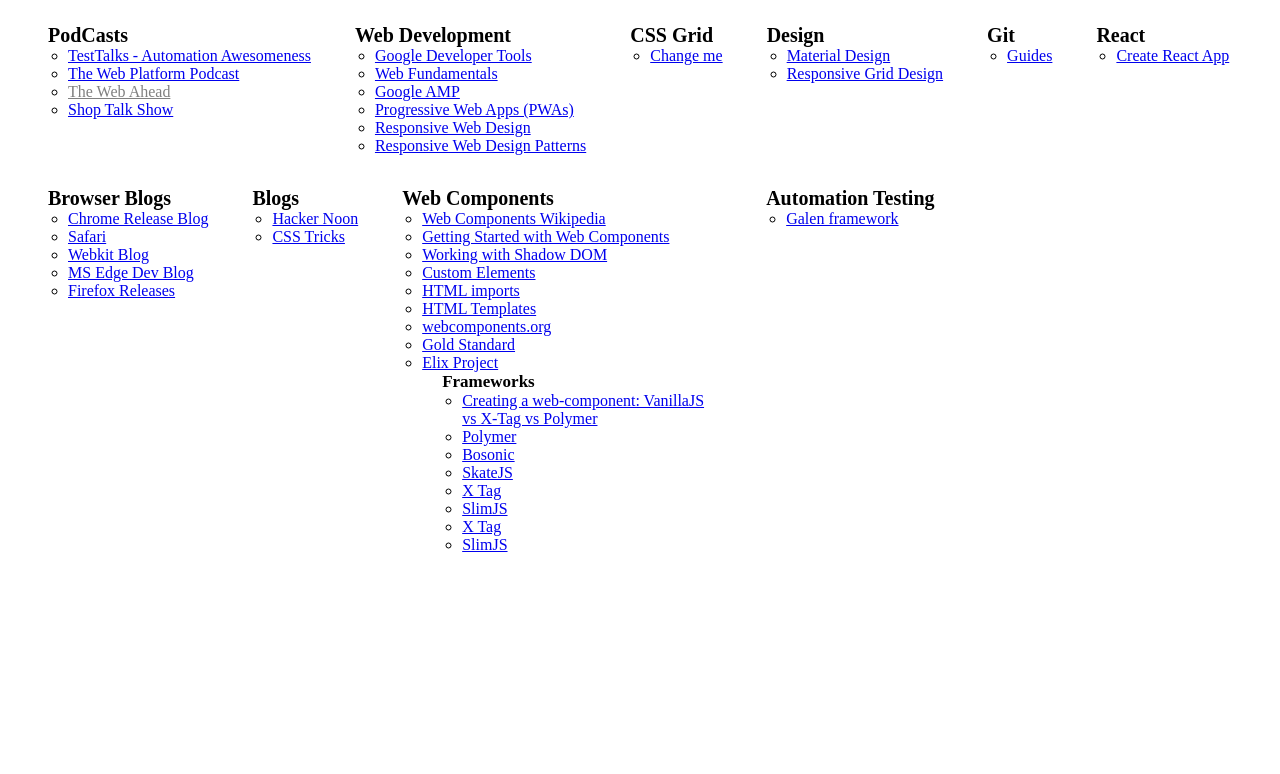
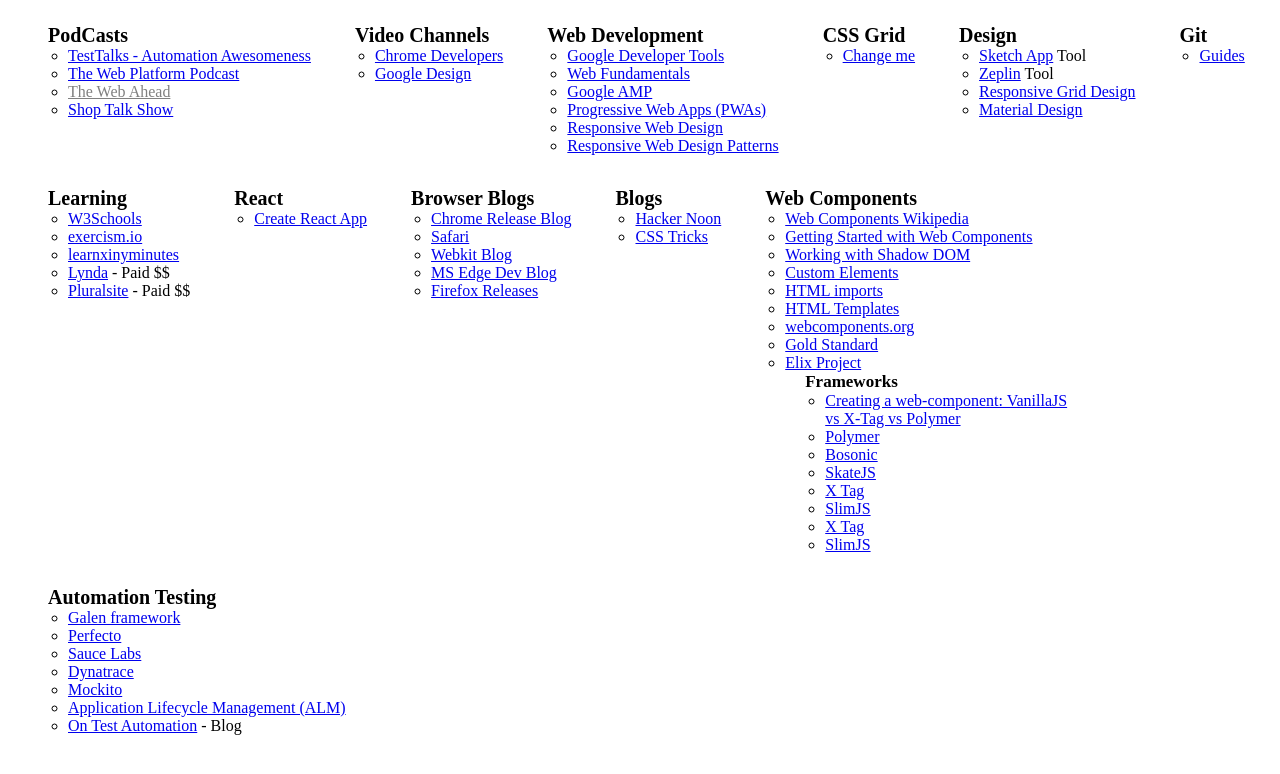
Before and after one commit to darkshelf/hello-foos, a plain HTML site: page index.html in a window 1280 px wide. Drawn offline with Linux system fonts and the light colour scheme.

Commit message:
more links

```diff
--- a/index.html
+++ b/index.html
@@ -60,6 +60,17 @@
         </ul>
         <ul>
             <li class="title">
+                Video Channels
+            </li>
+            <li>
+              <a href="https://www.youtube.com/user/ChromeDevelopers">Chrome Developers</a>
+            </li>
+            <li>
+                <a href="https://www.youtube.com/channel/UClKO7be7O9cUGL94PHnAeOA">Google Design</a>
+            </li>
+        </ul>
+        <ul>
+            <li class="title">
                 Web Development
             </li>
             <li>
@@ -94,11 +105,18 @@
                 Design
             </li>
             <li>
-              <a href="https://material.io/">Material Design</a>
+              <a href="https://www.sketchapp.com/">Sketch App</a> Tool
+            </li>
+            <li>
+              <a href="https://zeplin.io/">Zeplin</a> Tool
             </li>
             <li>
                 <a href="https://medium.com/re-write/designing-a-responsive-grid-in-2016-58e4db6db786">Responsive Grid Design</a>
             </li>
+          </li>
+          <li>
+            <a href="https://material.io/">Material Design</a>
+          </li>
         </ul>
         <ul>
             <li class="title">
@@ -106,6 +124,26 @@
             </li>
             <li>
               <a href="https://guides.github.com/">Guides</a>
+            </li>
+        </ul>
+        <ul>
+            <li class="title">
+                Learning
+            </li>
+            <li>
+              <a href="https://www.w3schools.com/">W3Schools</a>
+            </li>
+            <li>
+              <a href="http://exercism.io/">exercism.io</a>
+            </li>
+            <li>
+              <a href="https://learnxinyminutes.com/">learnxinyminutes</a>
+            </li>
+            <li>
+              <a href="https://www.lynda.com/">Lynda</a> - Paid $$
+            </li>
+            <li>
+              <a href="https://www.pluralsight.com/">Pluralsite</a> - Paid $$
             </li>
         </ul>
         <ul>
@@ -217,6 +255,24 @@
             <li>
               <a href="http://galenframework.com/">Galen framework</a>
             </li>
+            <li>
+              <a href="https://www.perfectomobile.com/">Perfecto</a>
+            </li>
+            <li>
+              <a href="https://saucelabs.com/">Sauce Labs</a>
+            </li>
+            <li>
+              <a href="https://www.dynatrace.com/">Dynatrace</a>
+            </li>
+            <li>
+              <a href="http://site.mockito.org/">Mockito</a>
+            </li>
+            <li>
+              <a href="https://saas.hpe.com/en-us/software/application-lifecycle-management">Application Lifecycle Management (ALM)</a>
+            </li>
+            <li>
+              <a href="http://www.ontestautomation.com/">On Test Automation</a> - Blog
+            </li>
         </ul>
       </div>
   </body>
```
